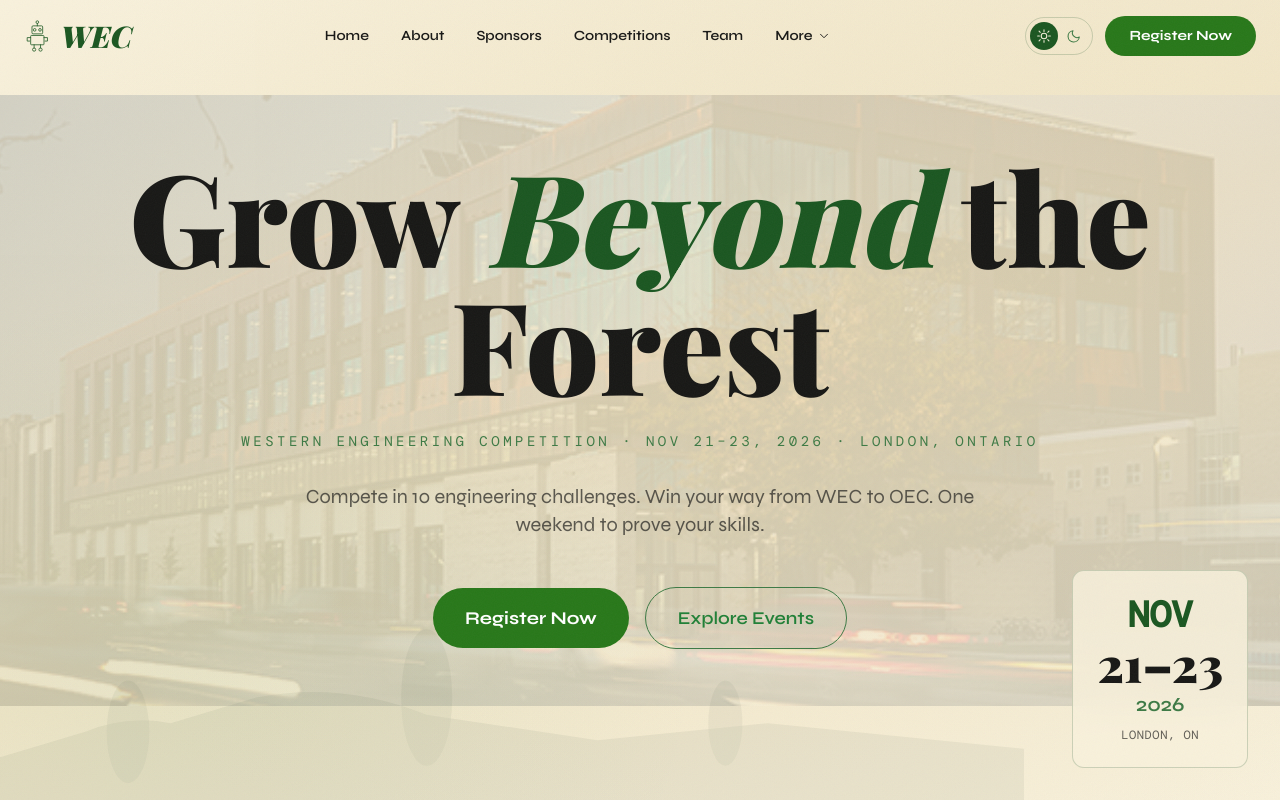
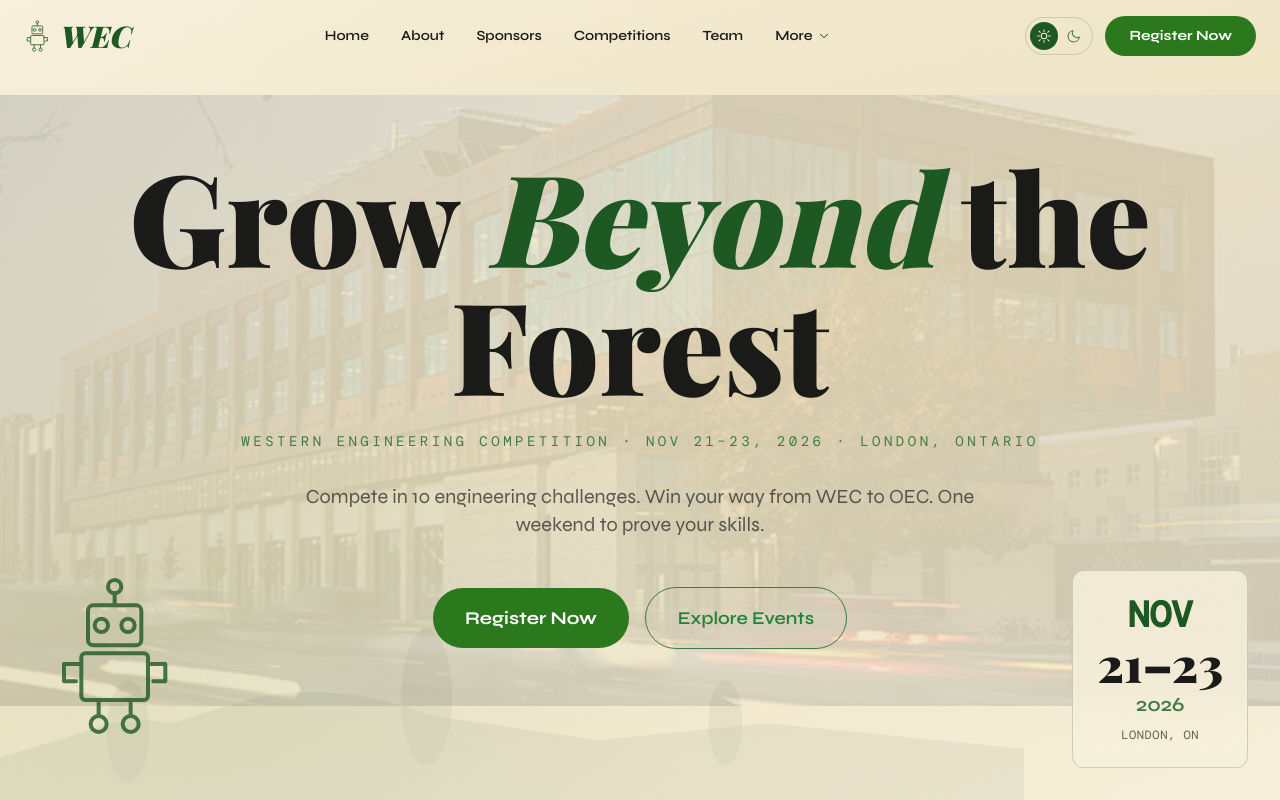
Before and after one commit to Anomaly-E-E/WEC, a React (Vite) app: page / in a window 1280 px wide. Shown: the top 800 px of the page. Built offline with nearby package versions, Linux system fonts and the light colour scheme; a web font is replaced by a local one.

Commit message:
Add larger robot mascot icon to bottom-left of homepage hero

```diff
--- a/src/pages/Home.tsx
+++ b/src/pages/Home.tsx
@@ -4,6 +4,7 @@ import { Link, useLocation } from 'react-router-dom';
 import ScrollReveal from '../components/ScrollReveal';
 import SectionDivider from '../components/SectionDivider';
 import Icon from '../components/Icon';
+import RobotIcon from '../components/RobotIcon';
 import TeamSection from '../components/TeamSection';
 import { competitions } from '../data/competitions';
 import { bonusMarkGroups } from '../data/bonusMarks';
@@ -66,6 +67,10 @@ export default function Home() {
           <ellipse cx="500" cy="180" rx="30" ry="80" fill="rgb(var(--moss-dark))" opacity="0.25" />
           <ellipse cx="850" cy="210" rx="20" ry="50" fill="rgb(var(--moss-dark))" opacity="0.25" />
         </svg>
+
+        <div className="hidden lg:block absolute bottom-16 left-12 opacity-80 pointer-events-none text-sunlight">
+          <RobotIcon className="h-40 w-auto" />
+        </div>
 
         <div className="relative z-10 text-center px-6 max-w-6xl mx-auto">
           <motion.h1
```
